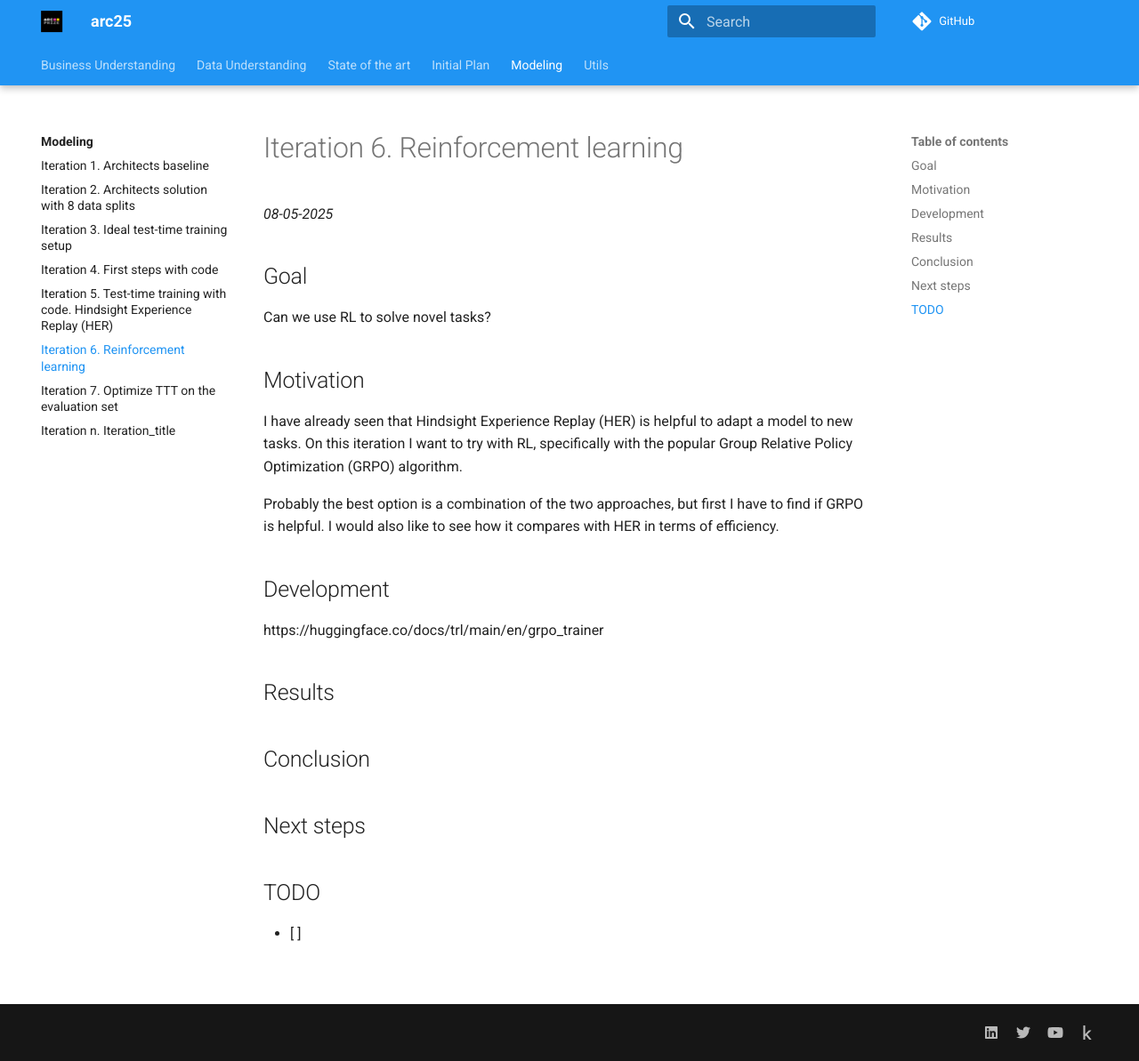
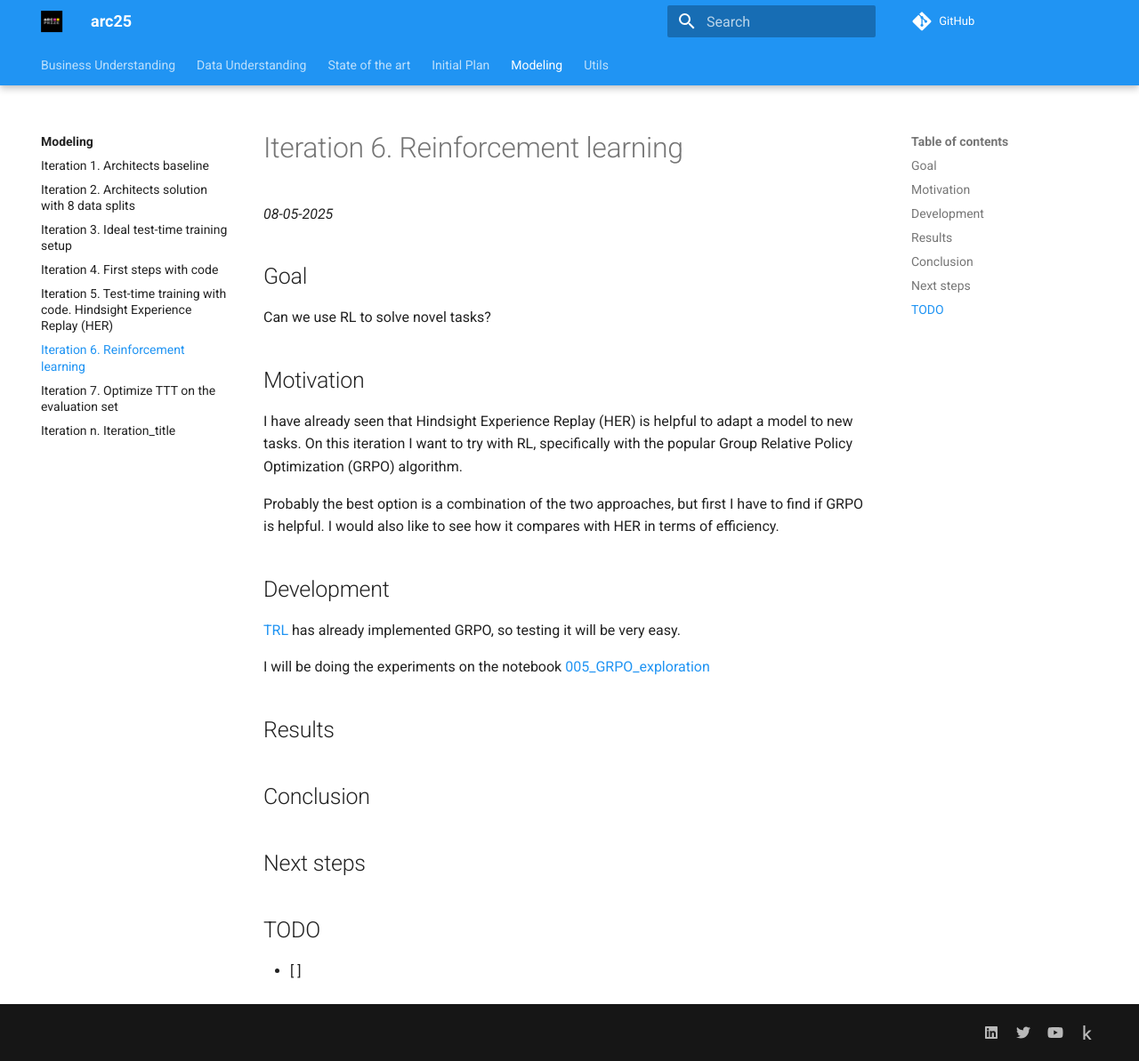
Before and after one commit to ironbar/arc25, an MkDocs documentation site: the page built from docs/modeling/Iteration_06_reinforcement_learning.md, in a window 1280 px wide and 1193 px high. Shown: the whole window at 89% size. Built offline with MkDocs 1.6.1 and Material for MkDocs 9.7.7, drawn with Linux system fonts in a browser that asks for light colours; comment, search, counter and statistics services are not loaded.

Commit message:
added links to notebooks

```diff
--- a/docs/modeling/Iteration_06_reinforcement_learning.md
+++ b/docs/modeling/Iteration_06_reinforcement_learning.md
@@ -16,7 +16,9 @@ I would also like to see how it compares with HER in terms of efficiency.
 
 ## Development
 
-https://huggingface.co/docs/trl/main/en/grpo_trainer
+[TRL](https://huggingface.co/docs/trl/main/en/grpo_trainer) has already implemented GRPO, so testing it will be very easy.
+
+I will be doing the experiments on the notebook [005_GRPO_exploration](../../notebooks/005_GRPO_exploration.ipynb)
 
 ## Results
 
```
Also changed, not shown: docs/modeling/Iteration_05_test_time_training_with_code_HER.md (+2 -0 lines).
